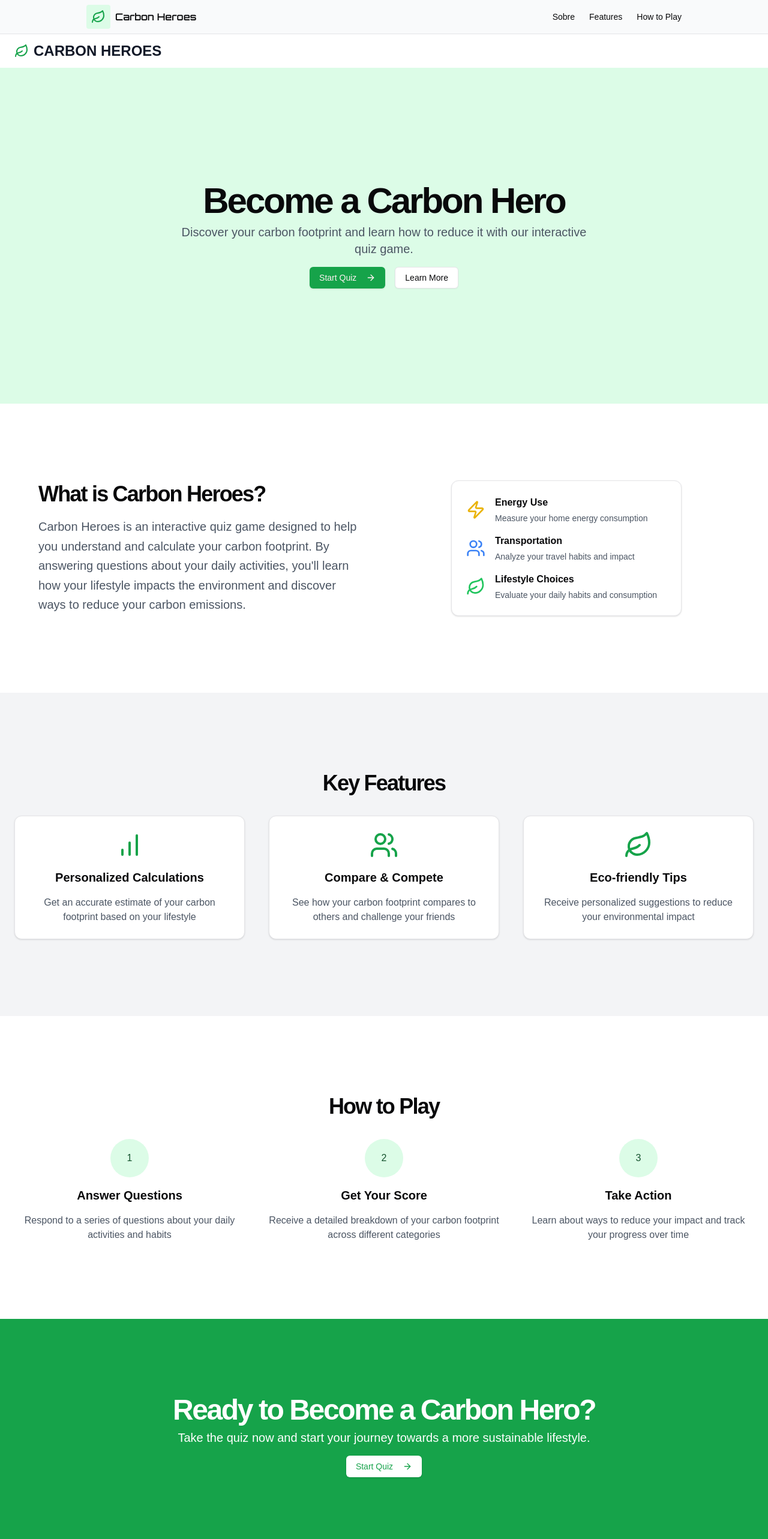
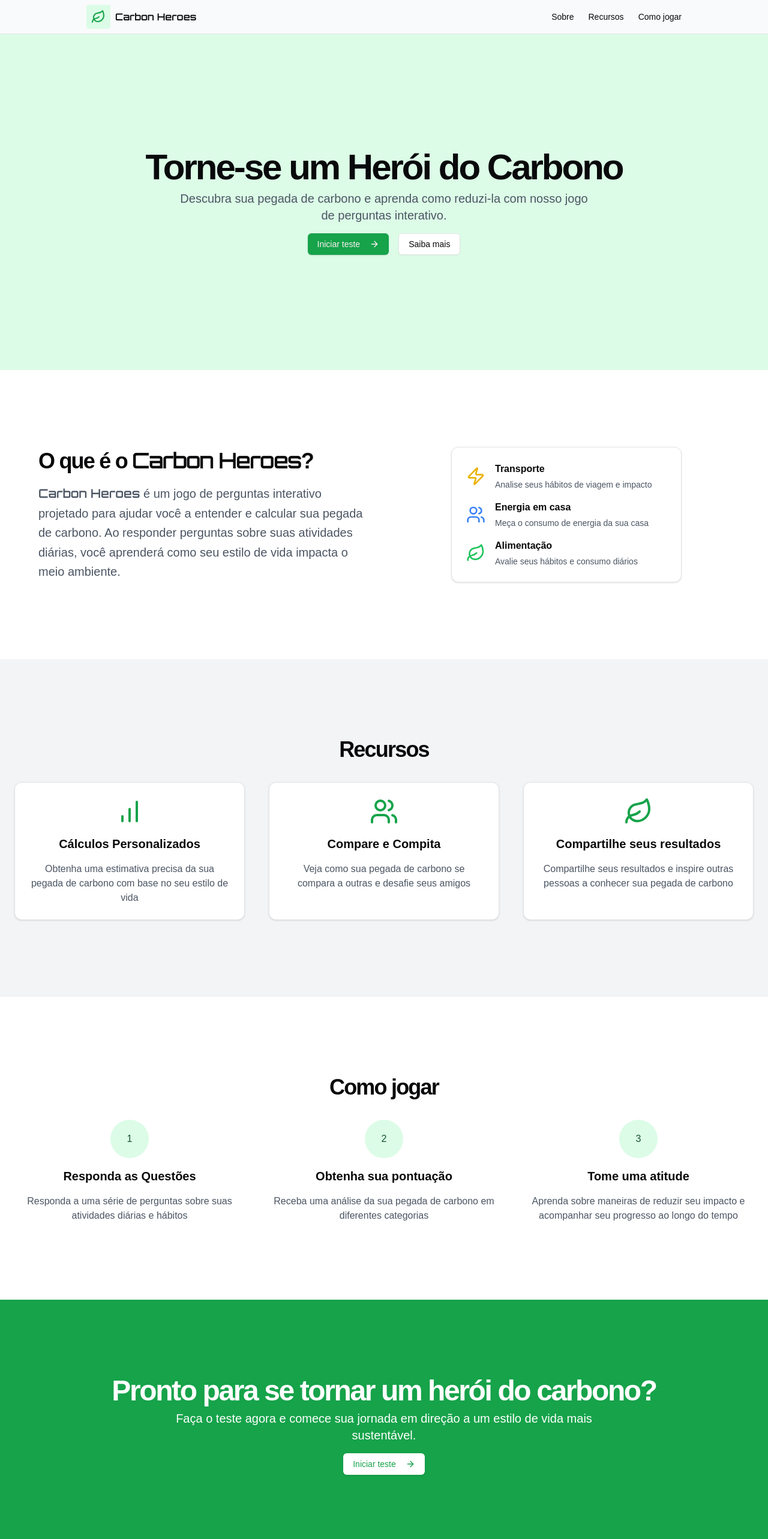
Before and after one commit to wwwacedo/carbon-heroes, a Next.js app: page / in a window 1280 px wide. Shown: the top 2566 px of the page at 60% size. Built offline with nearby package versions, Linux system fonts and the light colour scheme.

Commit message:
salvando inicio

```diff
--- a/src/app/page.tsx
+++ b/src/app/page.tsx
@@ -1,56 +1,52 @@
 import { Button } from "@/components/ui/button";
 import { Card, CardContent } from "@/components/ui/card";
 import { ArrowRight, Leaf, Zap, Users, BarChart } from "lucide-react";
+import { orbitron } from "./fonts/fonts";
 import Link from "next/link";
 
 export default function HomePage() {
   return (
     <div className="flex flex-col min-h-screen">
-      <header className="px-4 lg:px-6 h-14 flex items-center">
-        <Link className="flex items-center justify-center" href="#">
-          <Leaf className="h-6 w-6 text-green-600" />
-          <span className="ml-2 text-2xl font-bold text-gray-900">
-            CARBON HEROES
-          </span>
-        </Link>
-
-      </header>
       <main className="flex-1">
         <section className="w-full py-12 md:py-24 lg:py-32 xl:py-48 bg-green-100">
           <div className="container px-4 md:px-6">
             <div className="flex flex-col items-center space-y-4 text-center">
               <div className="space-y-2">
                 <h1 className="text-3xl font-bold tracking-tighter sm:text-4xl md:text-5xl lg:text-6xl/none">
-                  Become a Carbon Hero
+                  Torne-se um Herói do Carbono
                 </h1>
                 <p className="mx-auto max-w-[700px] text-gray-600 md:text-xl">
-                  Discover your carbon footprint and learn how to reduce it with
-                  our interactive quiz game.
+                  Descubra sua pegada de carbono e aprenda como reduzi-la com
+                  nosso jogo de perguntas interativo.
                 </p>
               </div>
               <div className="space-x-4">
                 <Button className="bg-green-600 hover:bg-green-700">
-                  Start Quiz
+                  Iniciar teste
                   <ArrowRight className="ml-2 h-4 w-4" />
                 </Button>
-                <Button variant="outline">Learn More</Button>
+                <Link href="#sobre">
+                  <Button variant="outline">Saiba mais</Button>
+                </Link>
               </div>
             </div>
           </div>
         </section>
-        <section className="w-full py-12 md:py-24 lg:py-32" id="about">
+        <section className="w-full py-12 md:py-24 lg:py-32" id="sobre">
           <div className="container px-4 md:px-6">
             <div className="grid gap-10 px-10 md:gap-16 lg:grid-cols-2">
               <div className="space-y-4">
                 <h2 className="text-3xl font-bold tracking-tighter md:text-4xl/tight">
-                  What is Carbon Heroes?
+                  O que é o{" "}
+                  <span className={`${orbitron.className}`}>Carbon Heroes</span>
+                  ?
                 </h2>
                 <p className="max-w-[600px] text-gray-600 md:text-xl/relaxed lg:text-base/relaxed xl:text-xl/relaxed">
-                  Carbon Heroes is an interactive quiz game designed to help you
-                  understand and calculate your carbon footprint. By answering
-                  questions about your daily activities, you'll learn how your
-                  lifestyle impacts the environment and discover ways to reduce
-                  your carbon emissions.
+                  <span className={`${orbitron.className}`}>Carbon Heroes</span>{" "}
+                  é um jogo de perguntas interativo projetado para ajudar você a
+                  entender e calcular sua pegada de carbono. Ao responder
+                  perguntas sobre suas atividades diárias, você aprenderá como
+                  seu estilo de vida impacta o meio ambiente.
                 </p>
               </div>
               <div className="flex items-center justify-center">
@@ -60,27 +56,27 @@ export default function HomePage() {
                       <div className="flex items-center gap-4">
                         <Zap className="h-8 w-8 text-yellow-500" />
                         <div className="space-y-1">
-                          <h3 className="font-bold">Energy Use</h3>
+                          <h3 className="font-bold">Transporte</h3>
                           <p className="text-sm text-gray-600">
-                            Measure your home energy consumption
+                            Analise seus hábitos de viagem e impacto
                           </p>
                         </div>
                       </div>
                       <div className="flex items-center gap-4">
                         <Users className="h-8 w-8 text-blue-500" />
                         <div className="space-y-1">
-                          <h3 className="font-bold">Transportation</h3>
+                          <h3 className="font-bold">Energia em casa</h3>
                           <p className="text-sm text-gray-600">
-                            Analyze your travel habits and impact
+                            Meça o consumo de energia da sua casa
                           </p>
                         </div>
                       </div>
                       <div className="flex items-center gap-4">
                         <Leaf className="h-8 w-8 text-green-500" />
                         <div className="space-y-1">
-                          <h3 className="font-bold">Lifestyle Choices</h3>
+                          <h3 className="font-bold">Alimentação</h3>
                           <p className="text-sm text-gray-600">
-                            Evaluate your daily habits and consumption
+                            Avalie seus hábitos e consumo diários
                           </p>
                         </div>
                       </div>
@@ -93,82 +89,82 @@ export default function HomePage() {
         </section>
         <section
           className="w-full py-12 md:py-24 lg:py-32 bg-gray-100"
-          id="features"
+          id="recursos"
         >
           <div className="container px-4 md:px-6">
             <h2 className="text-3xl font-bold tracking-tighter md:text-4xl/tight text-center mb-8">
-              Key Features
+              Recursos
             </h2>
             <div className="grid gap-10 sm:grid-cols-2 lg:grid-cols-3">
               <Card>
                 <CardContent className="p-6 flex flex-col items-center text-center space-y-4">
                   <BarChart className="h-12 w-12 text-green-600" />
-                  <h3 className="text-xl font-bold">
-                    Personalized Calculations
-                  </h3>
+                  <h3 className="text-xl font-bold">Cálculos Personalizados</h3>
                   <p className="text-gray-600">
-                    Get an accurate estimate of your carbon footprint based on
-                    your lifestyle
+                    Obtenha uma estimativa precisa da sua pegada de carbono com
+                    base no seu estilo de vida
                   </p>
                 </CardContent>
               </Card>
               <Card>
                 <CardContent className="p-6 flex flex-col items-center text-center space-y-4">
                   <Users className="h-12 w-12 text-green-600" />
-                  <h3 className="text-xl font-bold">Compare & Compete</h3>
+                  <h3 className="text-xl font-bold">Compare e Compita</h3>
                   <p className="text-gray-600">
-                    See how your carbon footprint compares to others and
-                    challenge your friends
+                    Veja como sua pegada de carbono se compara a outras e
+                    desafie seus amigos
                   </p>
                 </CardContent>
               </Card>
               <Card>
                 <CardContent className="p-6 flex flex-col items-center text-center space-y-4">
                   <Leaf className="h-12 w-12 text-green-600" />
-                  <h3 className="text-xl font-bold">Eco-friendly Tips</h3>
+                  <h3 className="text-xl font-bold">
+                    Compartilhe seus resultados
+                  </h3>
                   <p className="text-gray-600">
-                    Receive personalized suggestions to reduce your
-                    environmental impact
+                    Compartilhe seus resultados e inspire outras pessoas a
+                    conhecer sua pegada de carbono
                   </p>
                 </CardContent>
               </Card>
             </div>
           </div>
         </section>
-        <section className="w-full py-12 md:py-24 lg:py-32" id="how-to-play">
+        <section className="w-full py-12 md:py-24 lg:py-32" id="como-jogar">
           <div className="container px-4 md:px-6">
             <h2 className="text-3xl font-bold tracking-tighter md:text-4xl/tight text-center mb-8">
-              How to Play
+              Como jogar
             </h2>
             <div className="grid gap-10 lg:grid-cols-3">
               <div className="flex flex-col items-center text-center space-y-4">
                 <div className="flex h-16 w-16 items-center justify-center rounded-full bg-green-100 text-green-900">
                   1
                 </div>
-                <h3 className="text-xl font-bold">Answer Questions</h3>
+                <h3 className="text-xl font-bold">Responda as Questões</h3>
                 <p className="text-gray-600">
-                  Respond to a series of questions about your daily activities
-                  and habits
+                  Responda a uma série de perguntas sobre suas atividades
+                  diárias e hábitos
                 </p>
               </div>
               <div className="flex flex-col items-center text-center space-y-4">
                 <div className="flex h-16 w-16 items-center justify-center rounded-full bg-green-100 text-green-900">
                   2
                 </div>
-                <h3 className="text-xl font-bold">Get Your Score</h3>
+                <h3 className="text-xl font-bold">Obtenha sua pontuação</h3>
                 <p className="text-gray-600">
-                  Receive a detailed breakdown of your carbon footprint across
-                  different categories
+                  Receba uma análise da sua pegada de carbono em diferentes
+                  categorias
                 </p>
               </div>
               <div className="flex flex-col items-center text-center space-y-4">
                 <div className="flex h-16 w-16 items-center justify-center rounded-full bg-green-100 text-green-900">
                   3
                 </div>
-                <h3 className="text-xl font-bold">Take Action</h3>
+                <h3 className="text-xl font-bold">Tome uma atitude</h3>
                 <p className="text-gray-600">
-                  Learn about ways to reduce your impact and track your progress
-                  over time
+                  Aprenda sobre maneiras de reduzir seu impacto e acompanhar seu
+                  progresso ao longo do tempo
                 </p>
               </div>
             </div>
@@ -179,16 +175,16 @@ export default function HomePage() {
             <div className="flex flex-col items-center space-y-4 text-center text-white">
               <div className="space-y-2">
                 <h2 className="text-3xl font-bold tracking-tighter sm:text-4xl md:text-5xl">
-                  Ready to Become a Carbon Hero?
+                  Pronto para se tornar um herói do carbono?
                 </h2>
                 <p className="mx-auto max-w-[700px] md:text-xl">
-                  Take the quiz now and start your journey towards a more
-                  sustainable lifestyle.
+                  Faça o teste agora e comece sua jornada em direção a um estilo
+                  de vida mais sustentável.
                 </p>
               </div>
               <div className="space-x-4">
                 <Button className="bg-white text-green-600 hover:bg-gray-100">
-                  Start Quiz
+                  Iniciar teste
                   <ArrowRight className="ml-2 h-4 w-4" />
                 </Button>
               </div>
@@ -198,16 +194,8 @@ export default function HomePage() {
       </main>
       <footer className="flex flex-col gap-2 sm:flex-row py-6 w-full shrink-0 items-center px-4 md:px-6 border-t">
         <p className="text-xs text-gray-500">
-          © 2024 Carbon Heroes. All rights reserved.
+          © 2024 Carbon Heroes. Todos os direitos reservados.
         </p>
-        <nav className="sm:ml-auto flex gap-4 sm:gap-6">
-          <Link className="text-xs hover:underline underline-offset-4" href="#">
-            Terms of Service
-          </Link>
-          <Link className="text-xs hover:underline underline-offset-4" href="#">
-            Privacy
-          </Link>
-        </nav>
       </footer>
     </div>
   );
--- a/src/components/header.tsx
+++ b/src/components/header.tsx
@@ -15,21 +15,21 @@ export default function Header() {
         <nav className="ml-auto flex gap-4 sm:gap-6">
           <Link
             className="text-sm font-medium hover:underline underline-offset-4"
-            href="#about"
+            href="#sobre"
           >
             Sobre
           </Link>
           <Link
             className="text-sm font-medium hover:underline underline-offset-4"
-            href="#features"
+            href="#recursos"
           >
-            Features
+            Recursos
           </Link>
           <Link
             className="text-sm font-medium hover:underline underline-offset-4"
-            href="#how-to-play"
+            href="#como-jogar"
           >
-            How to Play
+            Como jogar
           </Link>
         </nav>
       </div>
```
